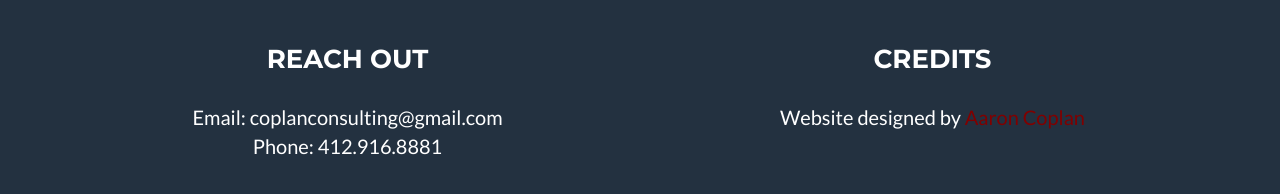
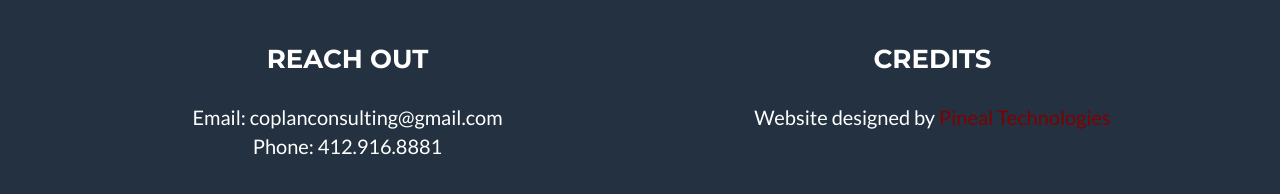
Before and after one commit to ccoplan/ccoplan.github.io, a Jekyll site: the page built from index.html, in a window 1280 px wide and 900 px high, scrolled down 3466 px. Shown: the part 679-873 px from the top of the window. Built offline with Jekyll 4.4.1, drawn with Linux system fonts in a browser that asks for light colours.

Commit message:
Update _config.yml

```diff
--- a/_config.yml
+++ b/_config.yml
@@ -47,7 +47,7 @@ address:
   - line: Bethel Park PA  15102
 
 # Credits content
-credits: 'Website designed by <a href="http://aaroncoplan.github.io" target="_blank">Aaron Coplan</a>'
+credits: 'Website designed by <a href="http://pinealtechnologies.com" target="_blank">Pineal Technologies</a>'
 
 # Build settings
 markdown: kramdown
```
